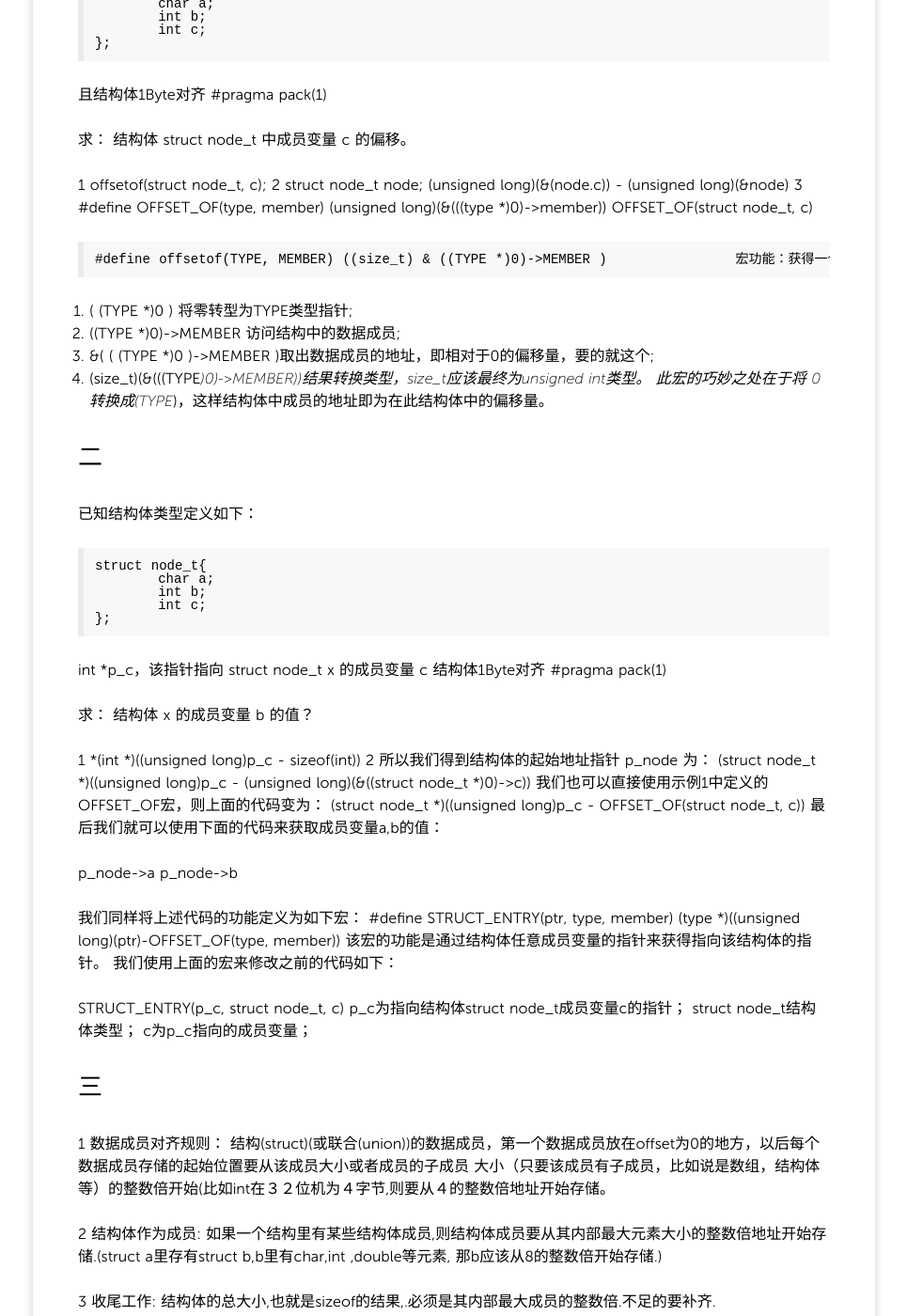
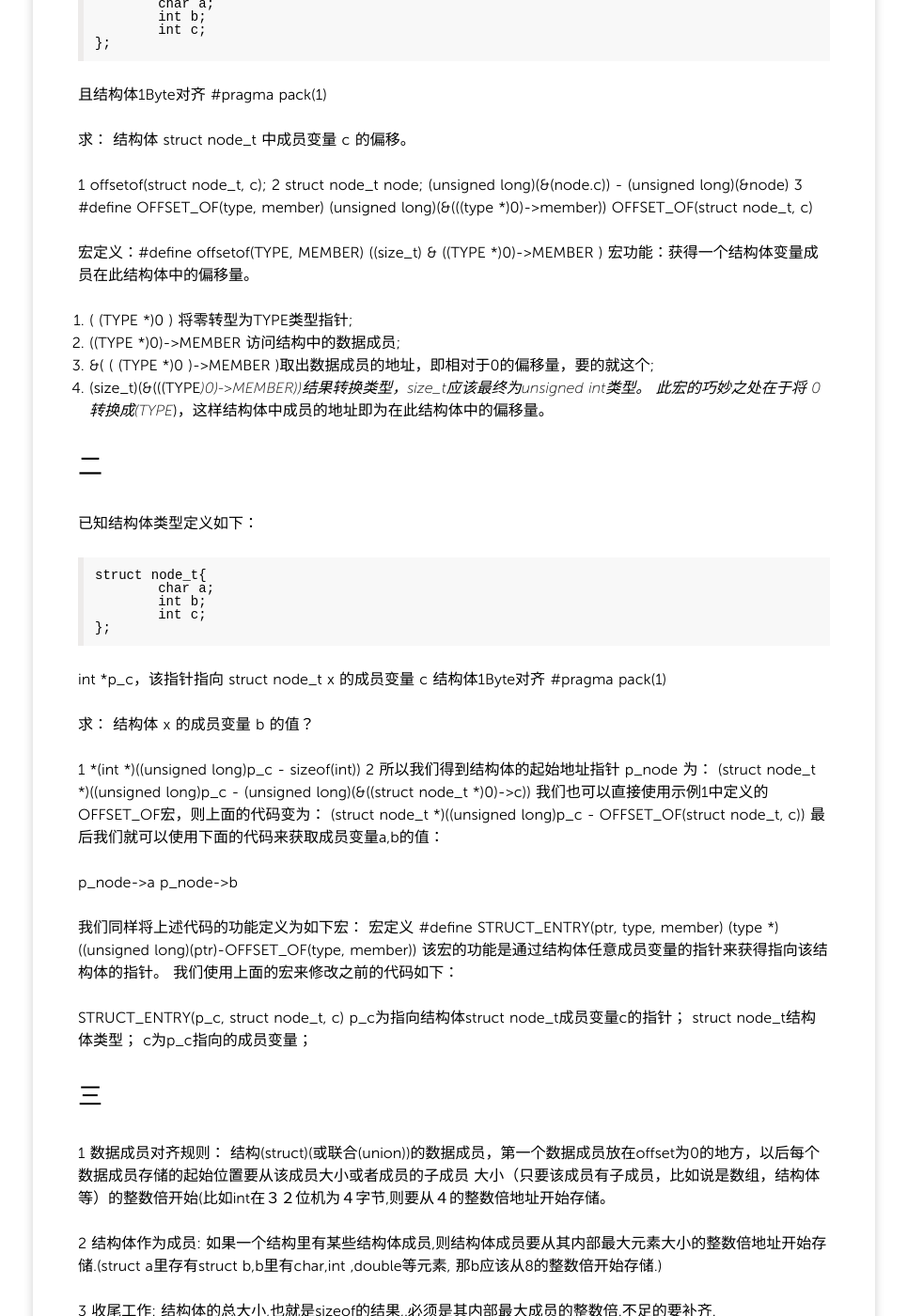
Before and after one commit to fengyr/blog, a Jekyll site: the page built from _posts/2014/2014-06-22-结构体偏移量与内存对齐.md, in a window 1280 px wide and 1400 px high, scrolled down 355 px. Shown: the whole window at 94% size, without its empty margins (157-1122 px from the left). Built offline with Jekyll 4.4.1, drawn with Linux system fonts in a browser that asks for light colours; Markdown is read by kramdown in place of the engine named in the settings.

Commit message:
Typesetting process

```diff
--- a/_posts/2014/2014-06-22-结构体偏移量与内存对齐.md
+++ b/_posts/2014/2014-06-22-结构体偏移量与内存对齐.md
@@ -17,8 +17,7 @@ tags:
 		int c;
 	};
 
-且结构体1Byte对齐
-    #pragma pack(1)
+且结构体1Byte对齐 #pragma pack(1)
 
 求：
 结构体 struct node_t 中成员变量 c 的偏移。
@@ -30,7 +29,7 @@ tags:
 	OFFSET_OF(struct node_t, c)
 
 
-    #define offsetof(TYPE, MEMBER) ((size_t) & ((TYPE *)0)->MEMBER )
+宏定义：#define offsetof(TYPE, MEMBER) ((size_t) & ((TYPE *)0)->MEMBER )
 宏功能：获得一个结构体变量成员在此结构体中的偏移量。
 
 1. ( (TYPE *)0 ) 将零转型为TYPE类型指针;
@@ -51,8 +50,7 @@ tags:
 	};
 
 int *p_c，该指针指向 struct node_t x 的成员变量 c
-结构体1Byte对齐
-    #pragma pack(1)
+结构体1Byte对齐 #pragma pack(1)
 
 求：
 结构体 x 的成员变量 b 的值？
@@ -68,7 +66,7 @@ p_node->a
 p_node->b
 
 我们同样将上述代码的功能定义为如下宏：
-    #define STRUCT_ENTRY(ptr, type, member) (type *)((unsigned long)(ptr)-OFFSET_OF(type, member))
+宏定义 #define STRUCT_ENTRY(ptr, type, member) (type *)((unsigned long)(ptr)-OFFSET_OF(type, member))
 该宏的功能是通过结构体任意成员变量的指针来获得指向该结构体的指针。
 我们使用上面的宏来修改之前的代码如下：
 
@@ -118,8 +116,7 @@ c为p_c指向的成员变量；
 OK, 上面的全看明白了,内存对齐基本过关
 
 
-再讲讲#pragma pack().
-    #pragma pack(1),告诉编译器,所有的对齐都按照1的整数倍对齐,换句话说就是没有对齐规则.
+再讲讲#pragma pack(). #pragma pack(1),告诉编译器,所有的对齐都按照1的整数倍对齐,换句话说就是没有对齐规则.
 
 在代码前加一句#pragma pack(1),你会很高兴的发现,上面的代码输出为
 32 16
```
